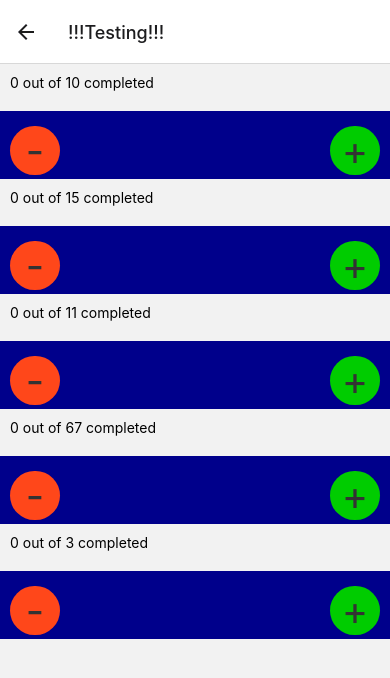
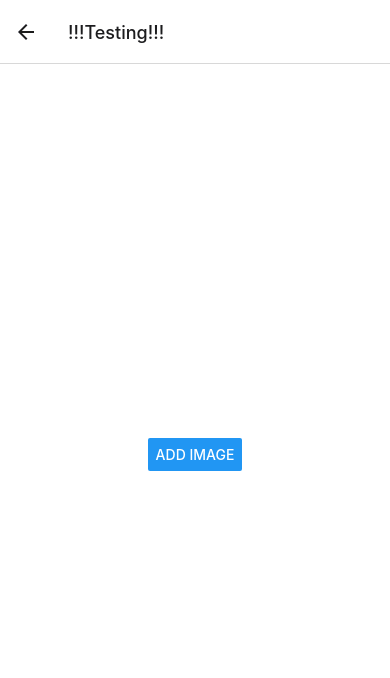
Before and after one commit to JordiIctech/Task-Manager, a React Native app: screen /Testing in a window 390 px wide. Shown: the top 678 px of the page. Built offline with nearby package versions, Linux system fonts and the light colour scheme.

Commit message:
Testing: ChatGPT Test

```diff
--- a/Testing.js
+++ b/Testing.js
@@ -1,65 +1,35 @@
-import React, { useState } from "react"
-import { View, Text, Button, StyleSheet, TouchableOpacity} from 'react-native';
-import {styles} from "./Stylesdef.js"
+import React, { useState } from 'react';
+import { StyleSheet, Text, View, Image, Button } from 'react-native';
+import { Asset } from 'expo-asset';
 
 export function Testing({ navigation }) {
 
-    function completion(SM,M,SC,C){ //Add tasks as completed
-        SM(M -= 1)
-        SC(C += 1)
-    }
+    const [images, setImages] = useState([]);
 
-    function uncompletion(SM,M,SC,C){
-        SM(M += 1)
-        SC(C -= 1)
-    }
+  const handlePress = () => {
+    const source = Asset.fromModule(require('./assets/icon.png')).uri;
+    setImages([...images, source]);
+  };
 
-    // M for missing, C for completed, S for starting number of tasks, O for opacity
-    // setCount is just a variable, non specific name
-    //flex values, one must be zero or negative have the other one full.
-    function flexing(taskS, taskO) { //Task number and task start.
-        var [taskM, setCount2M] = useState(taskS);
-        var [taskC, setCount2C] = useState(0);
+  return (
+    <View style={styles.container}>
+      <Button onPress={handlePress} title="Add Image" />
+      {images.map((image, index) => (
+        <Image key={index} source={{ uri: image }} style={styles.image} />
+      ))}
+    </View>
+  );
+}
 
-        return (   // Function inclosed within a "fragment".
-            <>
-        <Text style = {{margin: 10, opacity: taskO}}>{taskC} out of {taskC + taskM} completed</Text>
-        <View  style={{ height: "100%", width: "100%", flexDirection: 'row', opacity: taskO}}>
-        <View style={{ backgroundColor: "green", flex: taskC, marginTop: 10}} />
-        <View style={{ backgroundColor: "darkblue", flex: taskM, marginTop: 10}} />
-
-        <TouchableOpacity style = {styles.taskbuttM}
-          onPress={() => uncompletion(setCount2M, taskM, setCount2C, taskC)}>
-        <Text style={styles.tasksign}>-</Text>
-        </TouchableOpacity>
-
-        <TouchableOpacity style = {styles.taskbuttP}
-          onPress={() => completion(setCount2M, taskM, setCount2C, taskC)}>
-        <Text style={styles.tasksign}>+</Text>
-        </TouchableOpacity>
-        </View>
-        </>
-        );
-    }
-
-    return (
-        <View
-        style={{
-                flexDirection: 'col',
-                height: "10%",
-        }} // For a parent view YOU MUST SPECIFY HEIGHT AND WIDTH
-      >
-
-{/*Flex Task */}
-
-{flexing(10, "100%")}
-{flexing(15, "100%")}
-{flexing(11, "100%")}
-{flexing(67, "100%")}
-{flexing(3, "100%")}
-{flexing(34, "0%")}
-
-        </View>
-
-    );
-  }
+const styles = StyleSheet.create({
+  container: {
+    flex: 1,
+    backgroundColor: '#fff',
+    alignItems: 'center',
+    justifyContent: 'center',
+  },
+  image: {
+    width: 200,
+    height: 200,
+  },
+});
--- a/package.json
+++ b/package.json
@@ -11,12 +11,12 @@
   "dependencies": {
     "@react-navigation/native-stack": "^6.9.1",
     "expo": "~46.0.13",
+    "expo-av": "~12.0.4",
     "expo-image-picker": "~13.3.1",
     "expo-status-bar": "~1.4.0",
     "react": "18.0.0",
     "react-native": "0.69.6",
-    "react-native-screens": "~3.15.0",
-    "expo-av": "~12.0.4"
+    "react-native-screens": "~3.15.0"
   },
   "devDependencies": {
     "@babel/core": "^7.12.9"
```
